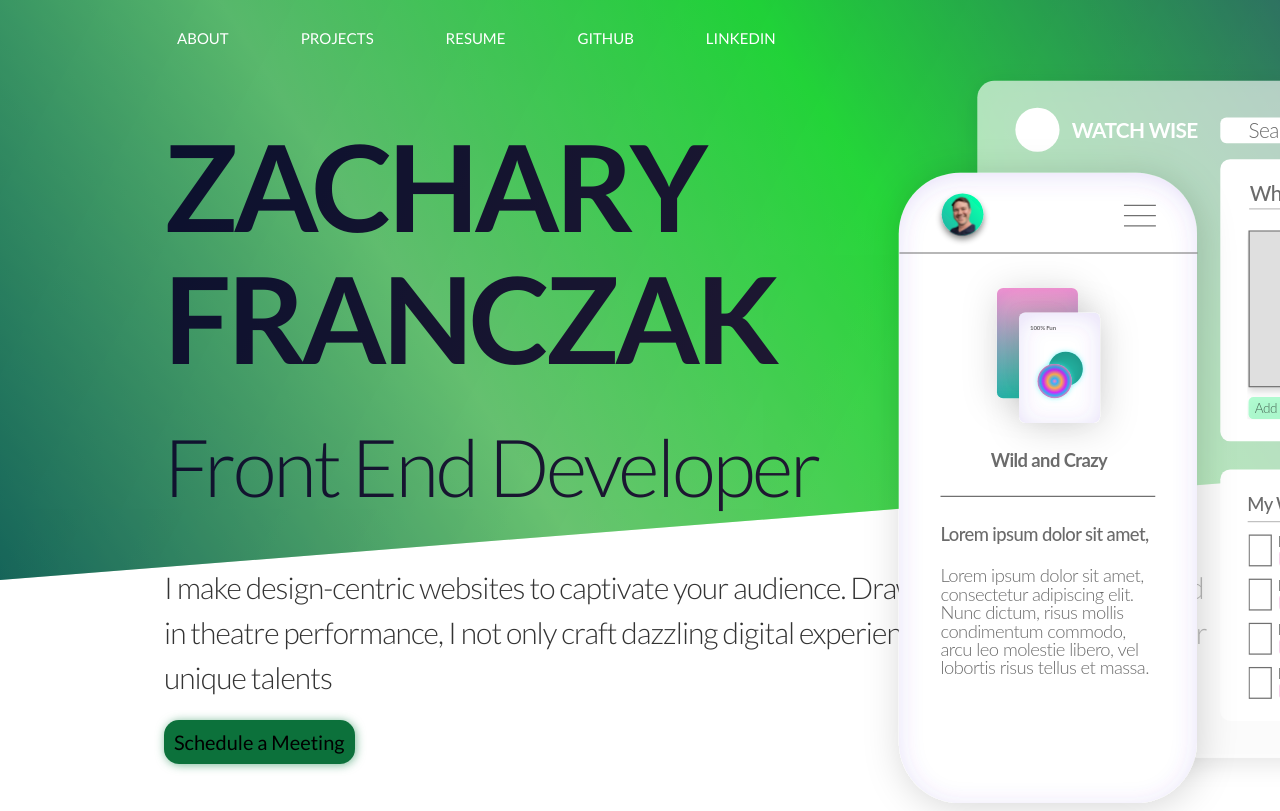
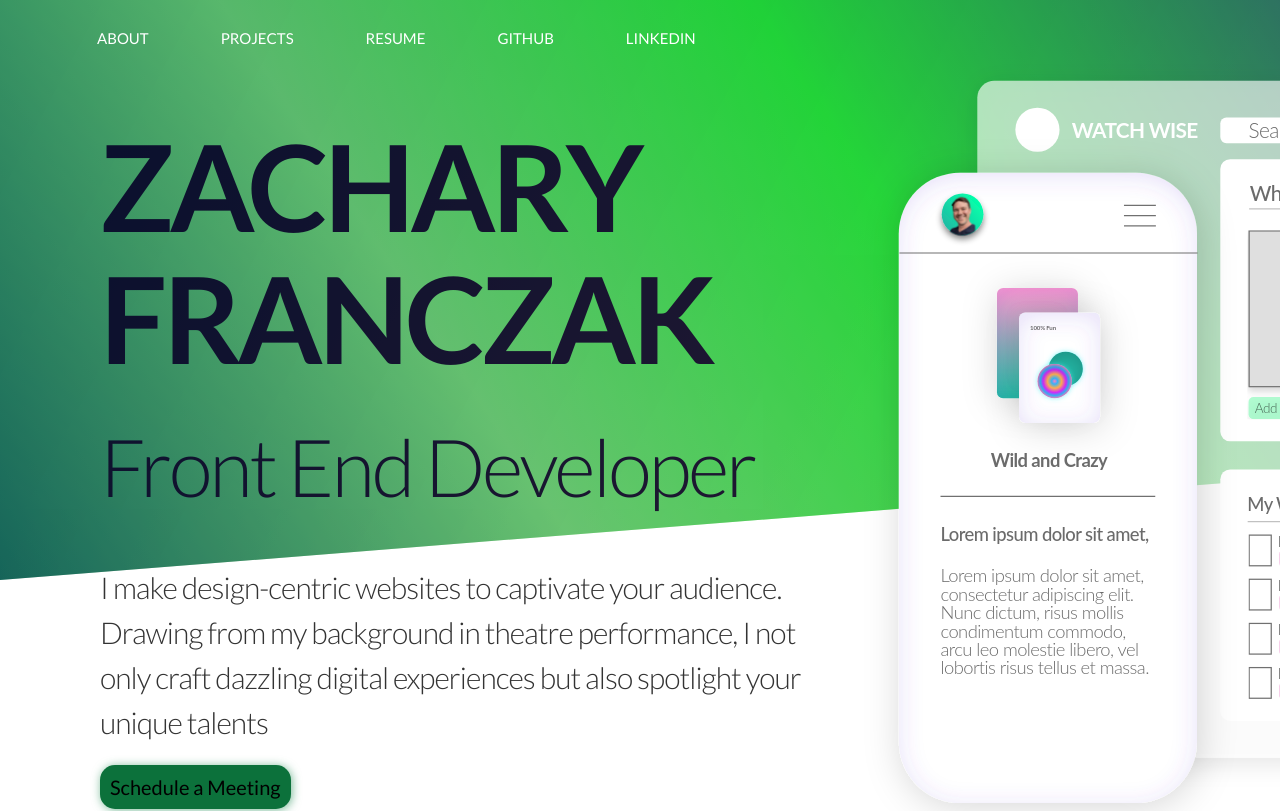
Before and after one commit to zfranczak/portfolio-v2, a React (Vite) app: page / in a window 1280 px wide. Shown: the top 811 px of the page. Built offline with nearby package versions, Linux system fonts and the light colour scheme.

Commit message:
fixed header overflow issues

```diff
--- a/src/styles/Header.css
+++ b/src/styles/Header.css
@@ -73,10 +73,13 @@ body {
   transition: background 30s ease-in-out;
   animation: gradientAnimation 30s infinite alternate;
 }
+.header-top {
+  max-width: 1400px;
+}
 
 .text-container {
   width: 1400px;
-  max-width: 90%;
+
   position: relative;
   z-index: 1;
   margin: 0 auto;
@@ -157,6 +160,7 @@ body {
 
 .tech-container {
   width: 1400px;
+
   margin: 100px 0;
 }
 
@@ -237,9 +241,6 @@ body {
 }
 
 @media (max-width: 1450px) {
-  .headshot {
-    width: 2rem;
-  }
   .tech-container {
     width: 100vw;
     text-align: center;
@@ -252,17 +253,13 @@ body {
   }
   .text-container {
     padding-left: 100px;
-    width: 90%;
+    width: 100%;
   }
   .graphic {
     width: 100vw;
     left: calc(
       60% - 50px
     ); /* Adjust this value to maintain distance from text */
-  }
-
-  .p {
-    width: 100%;
   }
 }
 @media (max-width: 1300px) {
--- a/src/styles/NavBar.css
+++ b/src/styles/NavBar.css
@@ -11,7 +11,6 @@
 .nav-bg {
   position: absolute;
   z-index: 5;
-  padding-left: 80px;
   max-width: 100%;
   width: 1400px;
   margin: auto;
```
